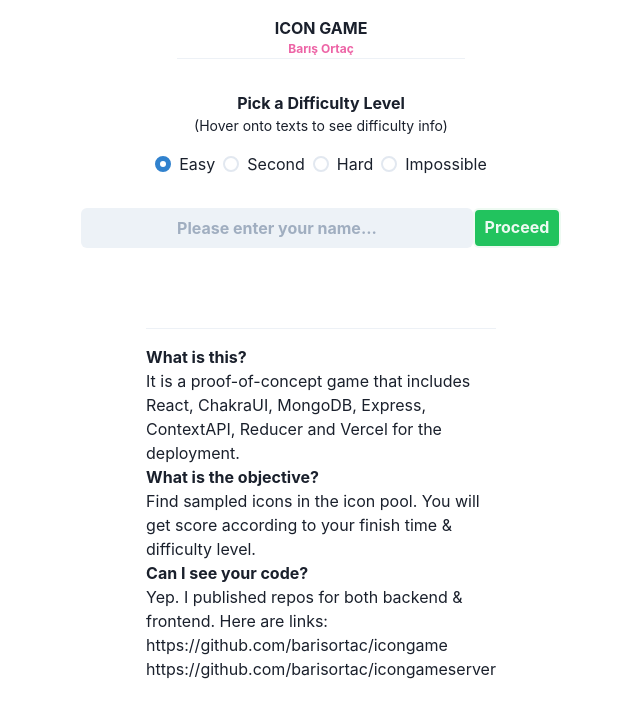
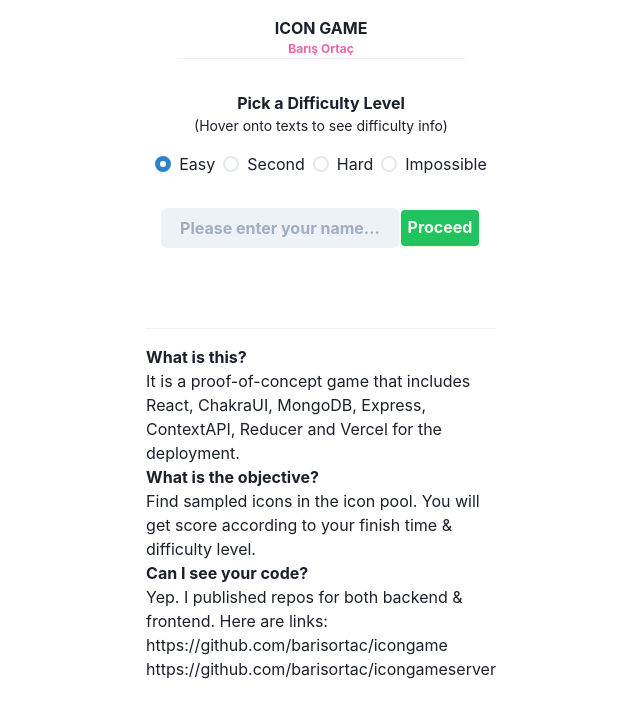
Before and after one commit to barisortac/icongame, a React (Create React App) app: page / in a window 1280 px wide. Shown: the top 718 px of the page, without its empty margins (319-959 px from the left). Built offline with nearby package versions, Linux system fonts and the light colour scheme.

Commit message:
fix style

```diff
--- a/src/pages/Login/Login.js
+++ b/src/pages/Login/Login.js
@@ -70,7 +70,7 @@ const Login = () => {
           </Stack>
         </RadioGroup>
       </Flex>
-      <InputGroup maxWidth="30em" mt="2em">
+      <InputGroup maxWidth="20em" mt="2em">
         {name}
         <Input
           display="flex"
@@ -82,7 +82,7 @@ const Login = () => {
           boxShadow="3em"
           fontWeight="bold"
           textAlign="center"
-          maxWidth="30em"
+          maxWidth="20em"
           color="blackAlpha.900"
           onChange={e => setName(e.target.value)}
           value={name}
```
